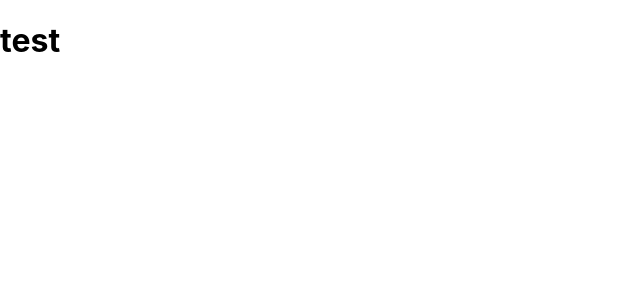
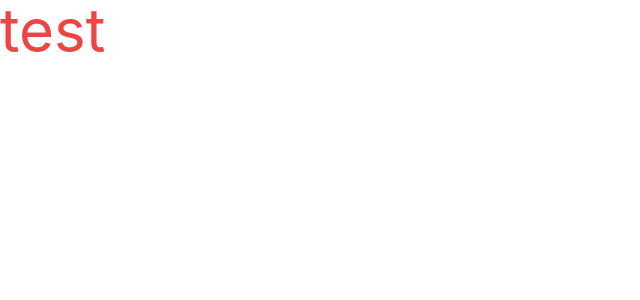
Before and after one commit to WH1SPER-117/ITPM, a React (Create React App) app in the folder frontend/: page / in a window 1280 px wide. Shown: the top 300 px of the page, without its empty margins (0-640 px from the left). Built offline with nearby package versions, Linux system fonts and the light colour scheme.

Commit message:
tailwind css installation

```diff
--- a/frontend/package.json
+++ b/frontend/package.json
@@ -36,5 +36,8 @@
       "last 1 firefox version",
       "last 1 safari version"
     ]
+  },
+  "devDependencies": {
+    "tailwindcss": "^3.4.17"
   }
 }
--- a/frontend/src/App.js
+++ b/frontend/src/App.js
@@ -4,7 +4,9 @@ import './App.css';
 function App() {
   return (
     <div className="App">
-      <h1>test</h1>
+      <div>
+      <h1 className='text-6xl text-red-500'>test</h1>
+      </div>
     </div>
   );
 }
--- a/frontend/src/index.css
+++ b/frontend/src/index.css
@@ -1,3 +1,7 @@
+@tailwind base;
+@tailwind components;
+@tailwind utilities;
+
 body {
   margin: 0;
   font-family: -apple-system, BlinkMacSystemFont, 'Segoe UI', 'Roboto', 'Oxygen',
--- /dev/null
+++ b/frontend/tailwind.config.js
@@ -0,0 +1,10 @@
+/** @type {import('tailwindcss').Config} */
+module.exports = {
+  content: [
+    "./src/**/*.{js,jsx,ts,tsx}",
+  ],
+  theme: {
+    extend: {},
+  },
+  plugins: [],
+}
```
Also changed, not shown: 1 other file (tests, documents, lock files or other folders).
